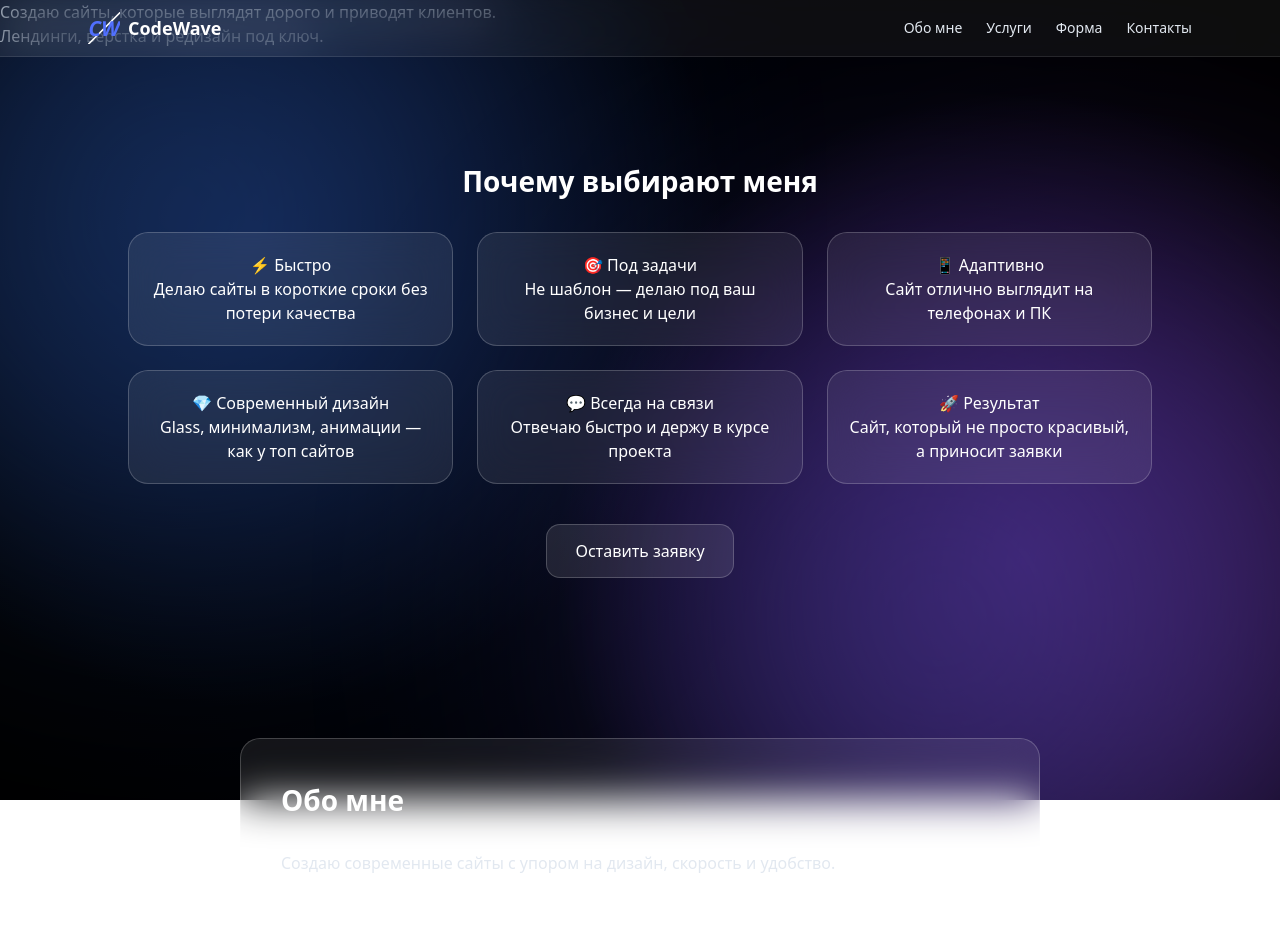
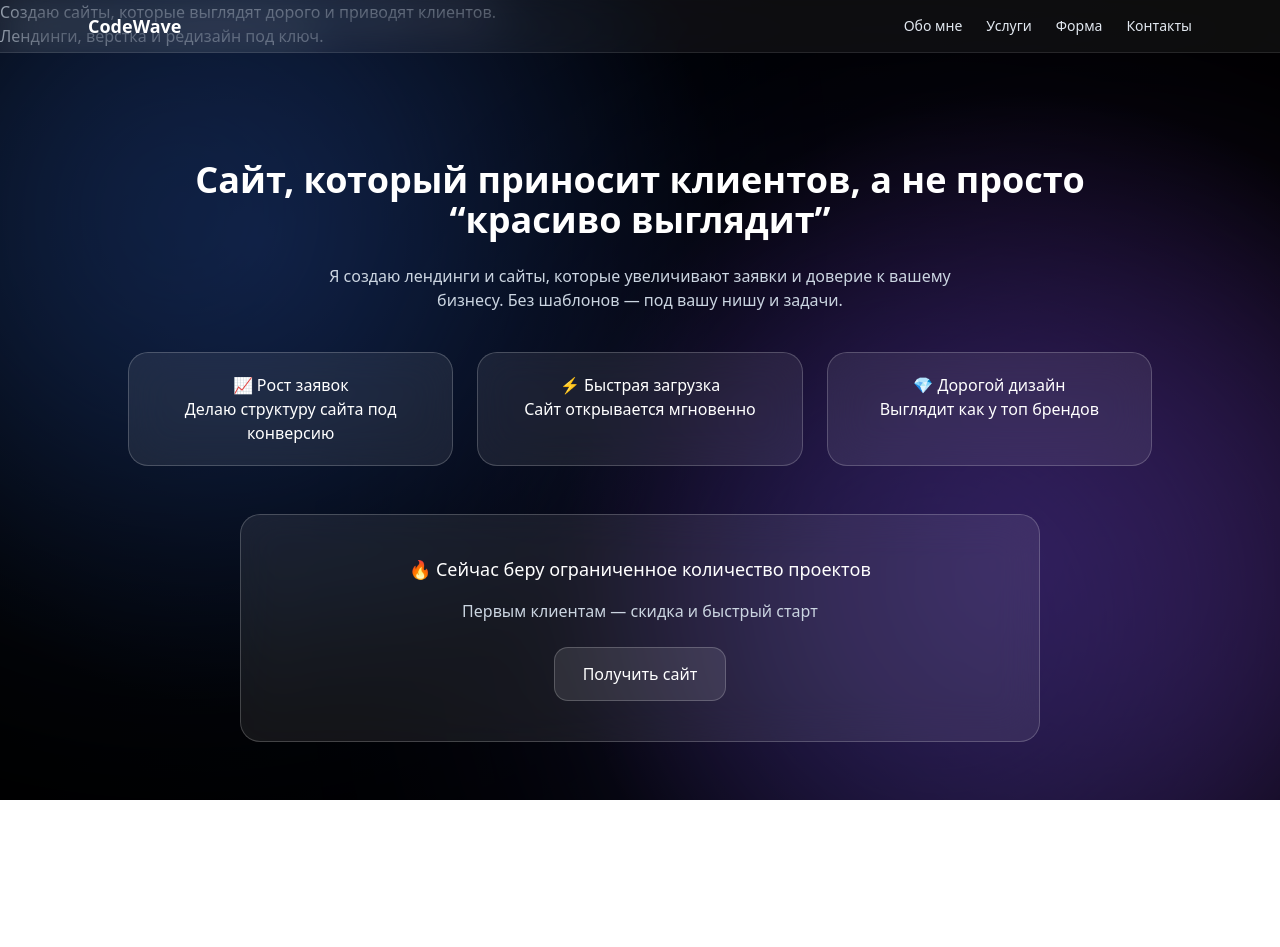
Before and after one commit to wellmb/codewave-site, a plain HTML site: page index.html in a window 1280 px wide. Shown: the top 947 px of the page. Drawn offline with nearby package versions, Linux system fonts and the light colour scheme.

Commit message:
Add files via upload

```diff
--- a/index.html
+++ b/index.html
@@ -19,6 +19,11 @@
   <div class="glow glow1"></div>
   <div class="glow glow2"></div>
   <div class="glow glow3"></div>
+
+  <!-- код -->
+  <div class="code-bg">
+    <pre id="code"></pre>
+  </div>
 </div>
 
 <!-- NAVBAR -->
@@ -26,8 +31,7 @@
   <div class="max-w-6xl mx-auto flex justify-between items-center px-6 py-3">
 
     <!-- ЛОГО -->
-      <div class="flex items-center gap-2">
-      <img src="android-chrome-512x512_228version.png" alt="CodeWave" class="w-8 h-8 object-contain">
+     <div class="flex items-center gap-2">
       <span class="font-bold text-lg">CodeWave</span>
       </div>
 
@@ -56,6 +60,61 @@
 <p class="text-slate-300 max-w-xl mb-8">
 Создаю сайты, которые выглядят дорого и приводят клиентов. Лендинги, верстка и редизайн под ключ.
 </p>
+
+<!-- SELL BLOCK -->
+<section class="py-20 px-6 scroll-anim">
+
+<div class="max-w-5xl mx-auto text-center">
+
+<h2 class="text-3xl md:text-4xl font-bold mb-6">
+Сайт, который приносит клиентов, а не просто “красиво выглядит”
+</h2>
+
+<p class="text-slate-300 mb-10 max-w-2xl mx-auto">
+Я создаю лендинги и сайты, которые увеличивают заявки и доверие к вашему бизнесу.
+Без шаблонов — под вашу нишу и задачи.
+</p>
+
+<!-- преимущества -->
+<div class="grid grid-cols-1 md:grid-cols-3 gap-6 mb-12">
+
+<div class="card">
+<h3>📈 Рост заявок</h3>
+<p>Делаю структуру сайта под конверсию</p>
+</div>
+
+<div class="card">
+<h3>⚡ Быстрая загрузка</h3>
+<p>Сайт открывается мгновенно</p>
+</div>
+
+<div class="card">
+<h3>💎 Дорогой дизайн</h3>
+<p>Выглядит как у топ брендов</p>
+</div>
+
+</div>
+
+<!-- оффер -->
+<div class="container-box text-center">
+
+<p class="text-lg mb-4">
+🔥 Сейчас беру ограниченное количество проектов
+</p>
+
+<p class="text-slate-300 mb-6">
+Первым клиентам — скидка и быстрый старт
+</p>
+
+<a href="#portfolio" class="btn-main">
+Получить сайт
+</a>
+
+</div>
+
+</div>
+
+</section>
 
 <!-- WHY ME -->
 <section class="py-20 px-6 scroll-anim">
--- a/style.css
+++ b/style.css
@@ -13,11 +13,12 @@
               radial-gradient(circle at 50% 50%, #020617, #000);
 }
 
+/* затемнение */
 .parallax::after {
   content: "";
   position: absolute;
   inset: 0;
-  background: rgba(0,0,0,0.5);
+  background: rgba(0,0,0,0.6);
 }
 
 /* glow */
@@ -52,12 +53,37 @@
 }
 
 @keyframes float {
-  0% {
-    transform: translate(0,0) scale(1);
-  }
-  100% {
-    transform: translate(120px, -80px) scale(1.3);
-  }
+  0% { transform: translate(0,0) scale(1); }
+  100% { transform: translate(120px, -80px) scale(1.3); }
+}
+
+/* 🔥 КОД ФОН */
+.code-bg {
+  position: absolute;
+  inset: 0;
+  z-index: -1;
+  pointer-events: none;
+  opacity: 0.15;
+}
+
+#code {
+  position: absolute;
+  top: 0;
+  left: 0;
+  color: #38bdf8;
+  font-family: monospace;
+  font-size: 14px;
+  white-space: pre-wrap;
+  padding: 40px;
+  line-height: 1.5;
+}
+
+/* градиент поверх кода */
+.code-bg::after {
+  content: "";
+  position: absolute;
+  inset: 0;
+  background: linear-gradient(to bottom, transparent, black);
 }
 
 /* карточки */
```
Also changed, not shown: script.js (+40 -3 lines).
